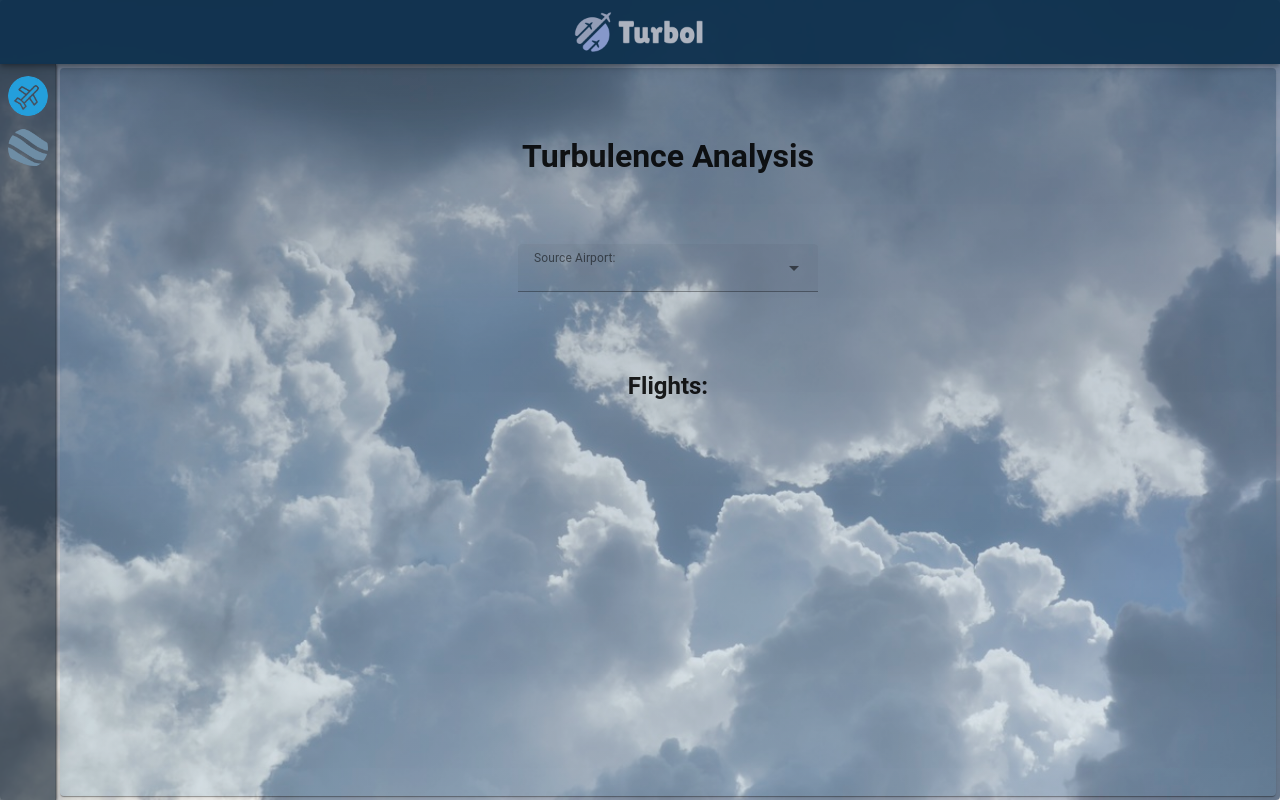
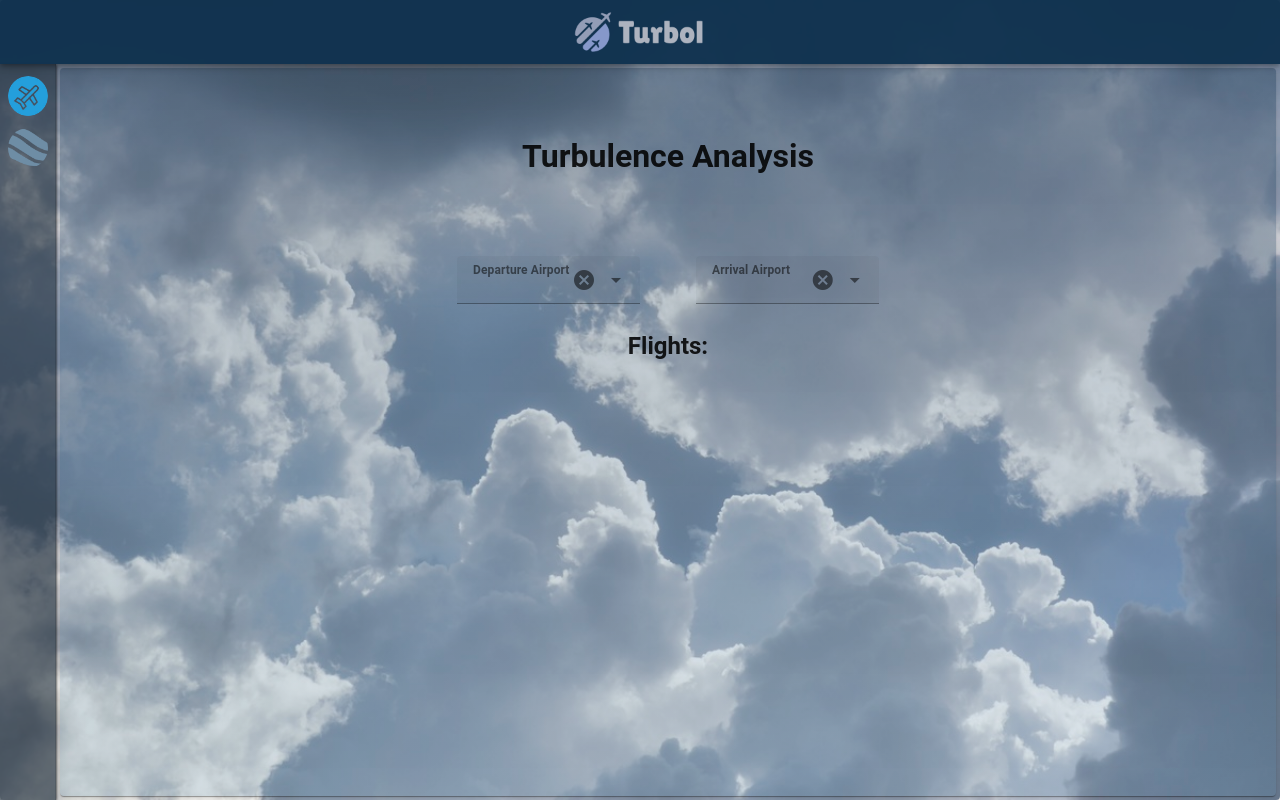
Before and after one commit to gm2211/turbol, a Vue app in the folder frontend/: page /search in a window 1280 px wide. Built offline with nearby package versions, Linux system fonts and the light colour scheme.

Commit message:
Refactored and completed src and dest flights

```diff
--- a/frontend/src/components/autocomplete/AutoComplete.vue
+++ b/frontend/src/components/autocomplete/AutoComplete.vue
@@ -1,51 +1,61 @@
 <template>
-    <v-row class="justify-center ma-lg-16">
     <v-autocomplete
-                :v-model="selectedValue"
-                :v-model:search="selectedValueBeingEntered"
+            :class="cssClass"
+            v-model="selectedValue"
+            v-model:search="selectedValueBeingEntered"
+            :label="label"
             :loading="loadingCompletions"
             :items="completions"
-                item-title="icao"
-                item-value="icao"
-                item-props="['icao', 'name']"
+            :item-title="itemTitleFieldName"
+            :item-value="itemValueFieldName"
+            :item-props="itemPropsFieldNames"
             :custom-filter="filterCompletions"
             class="mx-4"
             density="comfortable"
             hide-no-data
             hide-details
-                label="Source Airport:"
+            clearable
             style="max-width: 300px;"
     >
         <template v-slot:item="{ props, item }">
             <v-list-item
                     v-bind="props"
-                        :title="item?.raw?.city + ' - ' + item?.raw?.name"
-                        :subtitle="item?.raw?.icao + ', ' + item?.raw?.iata"
+                    :title="makeCompletionItemTitle(item)"
+                    :subtitle="makeCompletionItemSubtitle(item)"
             ></v-list-item>
         </template>
     </v-autocomplete>
-    </v-row>
 </template>
 
 <script setup lang="ts">
-import {defineEmits, defineProps, ref, watch} from 'vue'
+import {ref, watch} from 'vue'
 
 
 const emit = defineEmits<{
     (e: "needs-fetch", query: string): void
 }>()
-const props = defineProps<{
-    completions: Array<any>
-    selectedValue: string
-    selectedValueBeingEntered: string,
+
+defineProps<{
+    cssClass: string,
+    label: string,
+    completions: any[],
+    itemTitleFieldName: string,
+    itemValueFieldName: string,
+    itemPropsFieldNames: string[],
+    makeCompletionItemTitle: (item: any) => string,
+    makeCompletionItemSubtitle: (item: any) => string,
     filterCompletions: (value: string, query: string, item?: any) => boolean
 }>()
 
 const loadingCompletions = ref(false)
+const selectedValue = ref("")
+const selectedValueBeingEntered = ref("")
 
-watch(() => props.selectedValueBeingEntered, async (query) => {
+watch(selectedValueBeingEntered, async (query) => {
     loadingCompletions.value = true
     emit("needs-fetch", query)
     loadingCompletions.value = false
 })
+
+defineExpose({selectedValue})
 </script>
--- /dev/null
+++ b/frontend/src/components/search/AirportAutocomplete.vue
@@ -0,0 +1,84 @@
+<template>
+    <AutoComplete
+            ref="genericAutocompleteComponent"
+            :css-class="cssClass"
+            :filter-completions="filterAirportCompletions"
+            :completions="airportCompletions"
+            :label="label"
+            :item-title-field-name="airportId"
+            :item-value-field-name="airportId"
+            :item-props-field-names="fieldsToDisplay"
+            :make-completion-item-title="makeItemTitle"
+            :make-completion-item-subtitle="makeItemSubtitle"
+            @needs-fetch="updateAirportCompletions"/>
+</template>
+
+<script setup lang="ts">
+import {useFlightsStore} from '@/stores/flights-store'
+import type {Airport} from "@/objects/airports/airports";
+import StringsUtils from "@/util/strings";
+import AutoComplete from "@/components/autocomplete/AutoComplete.vue";
+import {computed, ref} from "vue";
+import CollectionsUtils from "@/util/collections";
+
+defineProps({
+    cssClass: {
+        type: String,
+        default: "justify-center ma-lg-16"
+    },
+    label: {
+        type: String,
+        required: true
+    }
+})
+
+const airportId = "icao"
+const fieldsToDisplay = ["icao", "name"]
+const flightsStore = useFlightsStore()
+const airportCompletions = ref([] as Array<Airport>)
+
+const genericAutocompleteComponent = ref(null as any)
+const selectedAirport = computed(() => {
+    return genericAutocompleteComponent.value.selectedValue || {} as Airport;
+})
+const makeItemTitle = (item: any) => item?.raw?.city + ' - ' + item?.raw?.name
+const makeItemSubtitle = (item: any) => item?.raw?.icao + ', ' + item?.raw?.iata
+const extractComparisonFields = (airport: Airport) =>
+    [airport.icao, airport.iata, airport.name, airport.city, airport.country]
+
+function scoreAirport(airport: Airport, query: string) {
+    const score = extractComparisonFields(airport)
+        .zipWithIndex()
+        .map(([field, index]) => StringsUtils.editDistance(field, query) * (index + 1))
+        .sum();
+    return score || 0;
+}
+
+function getAndSortFetchedAirports(query: string) {
+    const airports = flightsStore.getAirports(query);
+    const sortedAirports = CollectionsUtils.sortBy(
+        airports,
+        (airport) => scoreAirport(airport, query)
+    )
+    console.log(`Gotten airports and sorted: ${sortedAirports.map((airport) => airport.icao)}`)
+    return sortedAirports;
+}
+
+const updateAirportCompletions = (query: string) => {
+    flightsStore.fetchAirports(query).then(() => {
+        airportCompletions.value = getAndSortFetchedAirports(query)
+    })
+}
+// TODO(gm2211): Instead of returning bool here, return a list of [start, end] tuples for each matched chunk so that we
+//               can get highlighting - this will require modifying the editDistance function to return a list of
+//               [start, end] tuples
+const filterAirportCompletions = (value: string, query: string, item?: any) => {
+    const airport: Airport | undefined = item?.raw as (Airport | undefined)
+    if (airport) {
+        return extractComparisonFields(airport).some((field) => StringsUtils.similar(query, field));
+    }
+    return StringsUtils.similar(query, value)
+}
+
+defineExpose({selectedAirport})
+</script>
--- a/frontend/src/components/search/FlightSearch.vue
+++ b/frontend/src/components/search/FlightSearch.vue
@@ -4,31 +4,9 @@
             <v-row class="justify-center ma-lg-16">
                 <h1>Turbulence Analysis</h1>
             </v-row>
-            <v-row class="justify-center ma-lg-16">
-                <v-autocomplete
-                        v-model="selectedSourceAirport"
-                        v-model:search="sourceAirportBeingEntered"
-                        :loading="loadingSourceAirportCompletions"
-                        :items="sourceAirportCompletions"
-                        item-title="icao"
-                        item-value="icao"
-                        item-props="['icao', 'name']"
-                        :custom-filter="filterCompletions"
-                        class="mx-4"
-                        density="comfortable"
-                        hide-no-data
-                        hide-details
-                        label="Source Airport:"
-                        style="max-width: 300px;"
-                >
-                    <template v-slot:item="{ props, item }">
-                        <v-list-item
-                                v-bind="props"
-                                :title="item?.raw?.city + ' - ' + item?.raw?.name"
-                                :subtitle="item?.raw?.icao + ', ' + item?.raw?.iata"
-                        ></v-list-item>
-                    </template>
-                </v-autocomplete>
+            <v-row class="justify-center">
+                <AirportAutocomplete ref="departure" :css-class="autoCompleteCss" label="Departure Airport"/>
+                <AirportAutocomplete ref="arrival" :css-class="autoCompleteCss" label="Arrival Airport"/>
             </v-row>
             <v-row class="justify-center">
                 <v-col>
@@ -45,56 +23,22 @@
 </template>
 
 <script setup lang="ts">
-import {computed, ref, watch} from 'vue'
-import {useFlightsStore} from '@/stores/flights-store'
+import {computed, ref} from "vue";
+import AirportAutocomplete from "@/components/search/AirportAutocomplete.vue";
+import {useFlightsStore} from "@/stores/flights-store";
 import type {Airport} from "@/objects/airports/airports";
-import StringsUtils from "@/util/strings";
 
-
+const autoCompleteCss = "justify-center v-col-2 font-weight-bold"
 const flightsStore = useFlightsStore()
-const selectedSourceAirport = ref("")
-const sourceAirportBeingEntered = ref("")
-const sourceAirportCompletions = ref([] as Array<Airport>)
-const loadingSourceAirportCompletions = ref(false)
-const selectedDestAirport = ref("")
-const destAirportBeingEntered = ref("")
-const destAirportCompletions = ref([] as Array<Airport>)
-const loadingDestAirportCompletions = ref(false)
+const departure = ref(undefined as any)
+const destination = ref(undefined as any)
 const selectedRoute = computed(() => {
     return {
-        sourceAirport: selectedSourceAirport.value,
-        destinationAirport: selectedDestAirport.value
+        sourceAirport: departure.value?.selectedAirport.value || {} as Airport,
+        destinationAirport: destination.value?.selectedAirport.value || {} as Airport
     }
 })
-
-watch(sourceAirportBeingEntered, async (partialSourceAirport) => {
-    loadingSourceAirportCompletions.value = true
-    await flightsStore.fetchAirports(partialSourceAirport)
-    sourceAirportCompletions.value = flightsStore.getAirports(partialSourceAirport)
-    loadingSourceAirportCompletions.value = false
-})
-watch(destAirportBeingEntered, async (partialDestAirport) => {
-    loadingDestAirportCompletions.value = true
-    await flightsStore.fetchAirports(partialDestAirport)
-    destAirportCompletions.value = flightsStore.getAirports(partialDestAirport)
-    loadingDestAirportCompletions.value = false
-})
-
 const flights = computed(() => {
     return flightsStore.getFlightsByRoute(selectedRoute.value)
 })
-// TODO(gm2211): Instead of returning bool here, return a list of [start, end] tuples for each matched chunk so that we
-//               can get highlighting - this will require modifying the editDistance function to return a list of
-//               [start, end] tuples
-const filterCompletions = (value: string, query: string, item?: any) => {
-    const airport: Airport | undefined = item?.raw as (Airport | undefined)
-    if (airport) {
-        return StringsUtils.similar(query, airport.icao)
-            || StringsUtils.similar(query, airport.iata)
-            || StringsUtils.similar(query, airport.name)
-            || StringsUtils.similar(query, airport.city)
-            || StringsUtils.similar(query, airport.country)
-    }
-    return StringsUtils.similar(query, value)
-}
 </script>
--- /dev/null
+++ b/frontend/src/util/collections.ts
@@ -0,0 +1,31 @@
+export default class CollectionsUtils {
+    static sortBy<T>(values: T[], scoringFunction: (value: T) => number): T[] {
+        const sortScoreByValue: Map<T, number> = values.map((value: T) => {
+            return {
+                value: value,
+                score: scoringFunction(value)
+            }
+        }).reduce((map, obj) => {
+            map.set(obj.value, obj.score)
+            return map
+        }, new Map<T, number>())
+        return values.sort((a, b) => {
+            return sortScoreByValue.get(a)! - sortScoreByValue.get(b)!
+        });
+    }
+
+}
+declare global {
+    interface Array<T> {
+        zipWithIndex(): [T, number][]
+
+        sum(): number | undefined
+    }
+}
+Array.prototype.zipWithIndex = <T>(): [T, number][] => {
+    let index = 0
+    return (this || []).map((value: T) => [value, index++])
+}
+Array.prototype.sum = (): number => {
+    return (this || []).reduce((sum: number, value: number) => sum + value, 0)
+}
```
Lines whose indentation alone changed are shown as unchanged.
